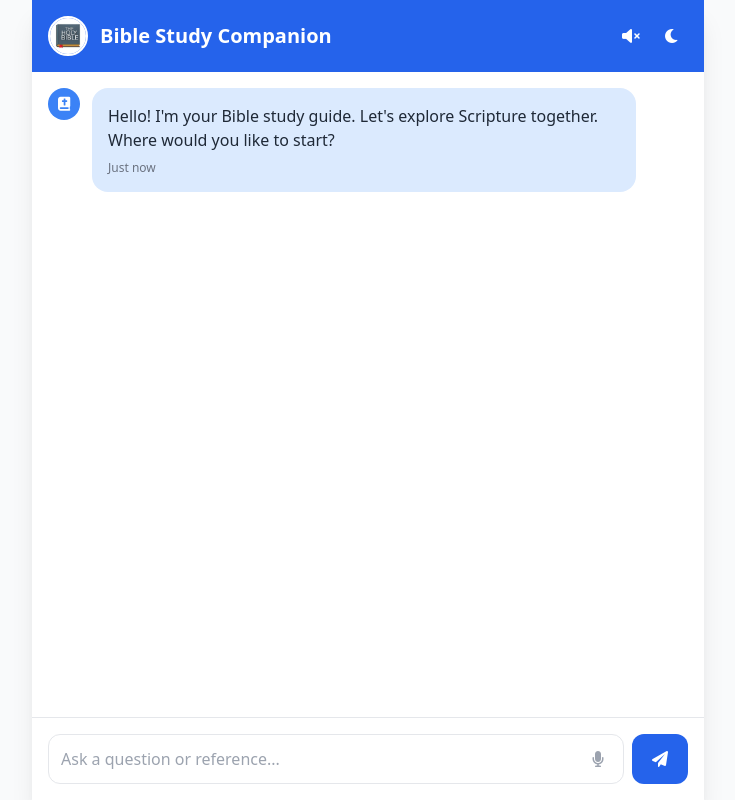
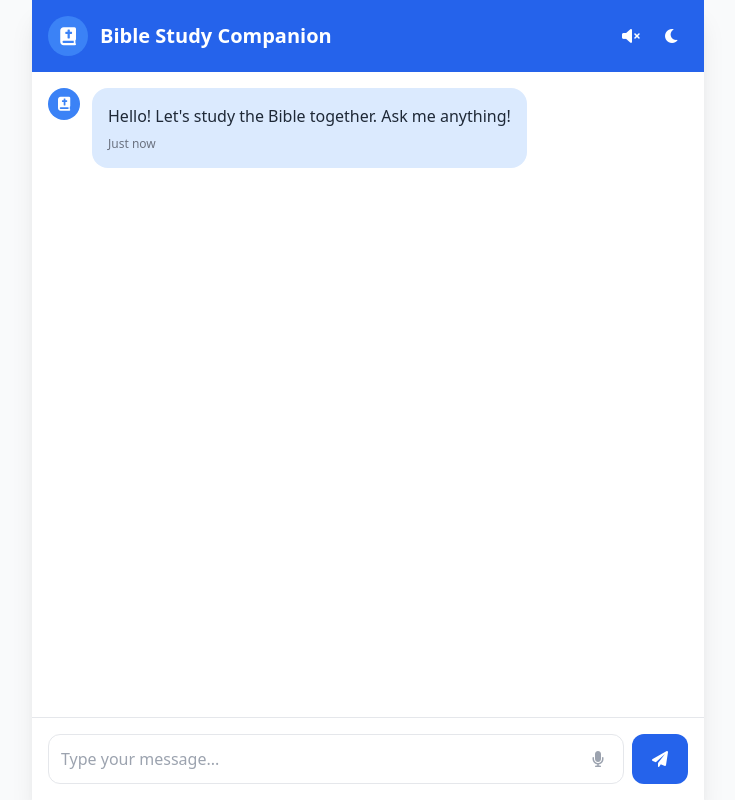
Before and after one commit to IGATAJOHN/bible_study, a Flask app: page / in a window 1280 px wide. Shown: the whole page, without its empty margins (272-1007 px from the left). Run offline with Flask 3, Linux system fonts and the light colour scheme; some libraries are stand-ins or nearby versions.

Commit message:
Update chat.html

```diff
--- a/templates/chat.html
+++ b/templates/chat.html
@@ -3,20 +3,15 @@
 <head>
     <meta charset="UTF-8">
     <meta name="viewport" content="width=device-width, initial-scale=1.0">
-    <meta name="theme-color" content="#1e40af">
-    <meta name="description" content="Bible Study Companion - Digital Scripture Exploration">
     <title>Bible Study Companion</title>
-    <link rel="manifest" href="/manifest.json">
     <script src="https://cdn.tailwindcss.com"></script>
     <link rel="stylesheet" href="https://cdnjs.cloudflare.com/ajax/libs/font-awesome/6.0.0/css/all.min.css">
-    <link rel="apple-touch-icon" href="/icons/icon-192x192.png">
     <style>
         @keyframes fadeIn {
             from { opacity: 0; transform: translateY(10px); }
             to { opacity: 1; transform: translateY(0); }
         }
         .fade-in { animation: fadeIn 0.3s ease-out; }
-        .install-btn { position: fixed; bottom: 1rem; right: 1rem; }
     </style>
 </head>
 <body class="h-full bg-gray-50 dark:bg-gray-900 transition-colors duration-200">
@@ -24,7 +19,9 @@
         <!-- Header -->
         <header class="flex items-center justify-between p-4 bg-blue-600 dark:bg-blue-800 text-white">
             <div class="flex items-center space-x-3">
-                <img src="/static/assets/img/bible.jfif" class="w-10 h-10 rounded-full border-2 border-white">
+                <div class="w-10 h-10 rounded-full bg-blue-500 flex items-center justify-center">
+                    <i class="fas fa-book-bible text-white text-lg"></i>
+                </div>
                 <h1 class="text-xl font-bold">Bible Study Companion</h1>
             </div>
             <div class="flex space-x-2">
@@ -48,7 +45,7 @@
                         </div>
                     </div>
                     <div class="bg-blue-100 dark:bg-blue-900 p-4 rounded-2xl max-w-[85%]">
-                        <p class="text-gray-800 dark:text-gray-100">Hello! I'm your Bible study guide. Let's explore Scripture together. Where would you like to start?</p>
+                        <p class="text-gray-800 dark:text-gray-100">Hello! Let's study the Bible together. Ask me anything!</p>
                         <div class="mt-2 text-xs text-gray-500 dark:text-gray-400">Just now</div>
                     </div>
                 </div>
@@ -70,13 +67,13 @@
                     <input
                         id="user-input"
                         type="text"
-                        placeholder="Ask a question or reference..."
+                        placeholder="Type your message..."
                         class="w-full p-3 rounded-xl border dark:border-gray-600 bg-white dark:bg-gray-700 dark:text-white focus:outline-none focus:ring-2 focus:ring-blue-500 pr-12"
+                        autocomplete="off"
                     >
                     <button
                         id="voice-btn"
                         class="absolute right-3 top-1/2 -translate-y-1/2 p-2 text-gray-400 hover:text-blue-500 transition-colors"
-                        onclick="toggleVoiceInput()"
                     >
                         <i class="fas fa-microphone"></i>
                     </button>
@@ -89,194 +86,102 @@
                 </button>
             </div>
         </div>
-
-        <!-- Install Button -->
-        <button id="installBtn" class="install-btn hidden bg-blue-600 text-white px-4 py-2 rounded-full shadow-lg hover:bg-blue-700 transition-colors">
-            Install App
-        </button>
     </div>
 
     <script>
-        // PWA Installation
-        let deferredPrompt;
-        const installBtn = document.getElementById('installBtn');
-
-        window.addEventListener('beforeinstallprompt', (e) => {
-            e.preventDefault();
-            deferredPrompt = e;
-            installBtn.classList.remove('hidden');
-        });
-
-        installBtn.addEventListener('click', async () => {
-            if (!deferredPrompt) return;
-            deferredPrompt.prompt();
-            const { outcome } = await deferredPrompt.userChoice;
-            if (outcome === 'accepted') {
-                installBtn.classList.add('hidden');
-            }
-            deferredPrompt = null;
-        });
-
-        // Service Worker Registration
-        if ('serviceWorker' in navigator) {
-            window.addEventListener('load', () => {
-                navigator.serviceWorker.register('/sw.js')
-                    .then(registration => {
-                        console.log('ServiceWorker registration successful');
-                    })
-                    .catch(err => {
-                        console.log('ServiceWorker registration failed: ', err);
-                    });
-            });
-        }
-
         // Theme Management
         const themeToggle = document.getElementById('theme-toggle');
-        const setTheme = (isDark) => {
-            document.documentElement.classList.toggle('dark', isDark);
-            localStorage.setItem('theme', isDark ? 'dark' : 'light');
-            themeToggle.querySelector('i').classList.toggle('fa-moon', !isDark);
-            themeToggle.querySelector('i').classList.toggle('fa-sun', isDark);
+        let isDarkMode = localStorage.getItem('theme') === 'dark';
+
+        const applyTheme = () => {
+            document.documentElement.classList.toggle('dark', isDarkMode);
+            themeToggle.querySelector('i').classList.toggle('fa-moon', !isDarkMode);
+            themeToggle.querySelector('i').classList.toggle('fa-sun', isDarkMode);
         };
 
         themeToggle.addEventListener('click', () => {
-            const isDark = !document.documentElement.classList.contains('dark');
-            setTheme(isDark);
+            isDarkMode = !isDarkMode;
+            localStorage.setItem('theme', isDarkMode ? 'dark' : 'light');
+            applyTheme();
+        });
+        applyTheme(); // Initial theme apply
+
+        // Message Handling
+        const sendBtn = document.getElementById('send-btn');
+        const userInput = document.getElementById('user-input');
+
+        const addMessage = (text, isUser) => {
+            const messagesContainer = document.getElementById('chat-messages');
+            const timestamp = new Date().toLocaleTimeString([], {
+                hour: '2-digit',
+                minute: '2-digit'
             });
 
-        // Initialize theme
-        const savedTheme = localStorage.getItem('theme') || (window.matchMedia('(prefers-color-scheme: dark)').matches ? 'dark' : 'light');
-        setTheme(savedTheme === 'dark');
-
-        // TTS Management
-        let ttsEnabled = false;
-        let currentSpeech = null;
-        const ttsToggle = document.getElementById('tts-toggle');
-
-        ttsToggle.addEventListener('click', () => {
-            ttsEnabled = !ttsEnabled;
-            ttsToggle.querySelector('i').classList.toggle('fa-volume-mute');
-            ttsToggle.querySelector('i').classList.toggle('fa-volume-up');
-
-            if (!ttsEnabled && currentSpeech) {
-                speechSynthesis.cancel();
-            }
-        });
-
-        // Message Handling
-        document.getElementById('send-btn').addEventListener('click', sendMessage);
-        document.getElementById('user-input').addEventListener('keypress', (e) => {
-            if (e.key === 'Enter') sendMessage();
-        });
-
-        async function sendMessage() {
-            const input = document.getElementById('user-input');
-            const message = input.value.trim();
-            if (!message) return;
-
-            addMessage(message, 'user');
-            input.value = '';
-            document.getElementById('loader').classList.remove('hidden');
-
-            try {
-                const response = await fetch('/get-response', {
-                    method: 'POST',
-                    headers: { 'Content-Type': 'application/json' },
-                    body: JSON.stringify({ input: message })
-                });
-
-                const data = await response.json();
-                addMessage(data.response, 'bot');
-                if (ttsEnabled) textToSpeech(data.response);
-            } catch (error) {
-                addMessage('Sorry, there was an error processing your request.', 'bot');
-            } finally {
-                document.getElementById('loader').classList.add('hidden');
-            }
-        }
-
-        function addMessage(content, sender) {
-            const messagesContainer = document.getElementById('chat-messages');
-            const timestamp = new Date().toLocaleTimeString([], { hour: '2-digit', minute: '2-digit' });
-
-            const messageEl = document.createElement('div');
-            messageEl.classList.add('fade-in');
-            messageEl.innerHTML = `
-                <div class="flex ${sender === 'user' ? 'flex-row-reverse' : 'space-x-3'}">
-                    ${sender === 'bot' ? `
+            const messageHTML = `
+                <div class="fade-in">
+                    <div class="flex ${isUser ? 'flex-row-reverse' : 'space-x-3'}">
+                        ${!isUser ? `
                         <div class="flex-shrink-0">
                             <div class="w-8 h-8 rounded-full bg-blue-500 flex items-center justify-center">
                                 <i class="fas fa-book-bible text-white text-sm"></i>
                             </div>
                         </div>
                         ` : ''}
-                    <div class="${sender === 'user'
+                        <div class="${isUser
                             ? 'bg-blue-600 text-white'
                             : 'bg-blue-100 dark:bg-blue-900'}
                             p-4 rounded-2xl max-w-[85%] relative">
-                        <p class="break-words">${content}</p>
-                        <div class="mt-1 text-xs ${sender === 'user' ? 'text-blue-100' : 'text-gray-500 dark:text-gray-400'}">
+                            <p class="break-words">${text}</p>
+                            <div class="mt-1 text-xs ${isUser ? 'text-blue-100' : 'text-gray-500 dark:text-gray-400'}">
                                 ${timestamp}
                             </div>
-                        ${sender === 'bot' ? `
-                        <div class="absolute bottom-1 right-2 flex space-x-1 opacity-0 hover:opacity-100 transition-opacity">
-                            <button class="text-gray-500 hover:text-blue-600" onclick="copyMessage('${content}')">
-                                <i class="fas fa-copy text-xs"></i>
-                            </button>
                         </div>
-                        ` : ''}
                     </div>
                 </div>
             `;
 
-            messagesContainer.appendChild(messageEl);
+            messagesContainer.insertAdjacentHTML('beforeend', messageHTML);
             messagesContainer.scrollTop = messagesContainer.scrollHeight;
-        }
-
-        // Voice Input
-        function toggleVoiceInput() {
-            const voiceBtn = document.getElementById('voice-btn');
-            if (!('webkitSpeechRecognition' in window')) {
-                alert('Speech recognition not supported');
-                return;
-            }
-
-            voiceBtn.classList.add('text-red-500');
-            const recognition = new webkitSpeechRecognition();
-            recognition.lang = 'en-US';
-            recognition.interimResults = false;
-
-            recognition.onresult = (event) => {
-                const transcript = event.results[0][0].transcript;
-                document.getElementById('user-input').value = transcript;
-                voiceBtn.classList.remove('text-red-500');
         };
 
-            recognition.onerror = () => {
-                voiceBtn.classList.remove('text-red-500');
+        // Mock response for testing - Remove in production
+        const getMockResponse = async (query) => {
+            return new Promise(resolve => setTimeout(() => {
+                resolve(`Thank you for your question about "${query}". While I'm a basic demo, in a real implementation I would provide Scripture references and insights.`);
+            }, 1000));
         };
 
-            recognition.start();
+        sendBtn.addEventListener('click', async () => {
+            const message = userInput.value.trim();
+            if (!message) return;
+
+            // Add user message
+            addMessage(message, true);
+            userInput.value = '';
+            document.getElementById('loader').classList.remove('hidden');
+
+            try {
+                // Simulated response - Replace with actual API call
+                const response = await getMockResponse(message);
+                addMessage(response, false);
+            } catch (error) {
+                addMessage('Sorry, there was an error processing your request.', false);
+            } finally {
+                document.getElementById('loader').classList.add('hidden');
             }
+        });
 
-        // Utilities
-        function copyMessage(text) {
-            navigator.clipboard.writeText(text);
-        }
+        userInput.addEventListener('keypress', (e) => {
+            if (e.key === 'Enter') sendBtn.click();
+        });
 
-        function textToSpeech(text) {
-            if (!ttsEnabled) return;
-
-            if (currentSpeech) {
-                speechSynthesis.cancel();
-            }
-
-            currentSpeech = new SpeechSynthesisUtterance(text);
-            currentSpeech.onend = () => {
-                currentSpeech = null;
-            };
-            speechSynthesis.speak(currentSpeech);
-        }
+        // TTS Toggle
+        let ttsEnabled = false;
+        document.getElementById('tts-toggle').addEventListener('click', function() {
+            ttsEnabled = !ttsEnabled;
+            this.querySelector('i').classList.toggle('fa-volume-mute');
+            this.querySelector('i').classList.toggle('fa-volume-up');
+        });
     </script>
 </body>
 </html>
```
Lines whose indentation alone changed are shown as unchanged.
